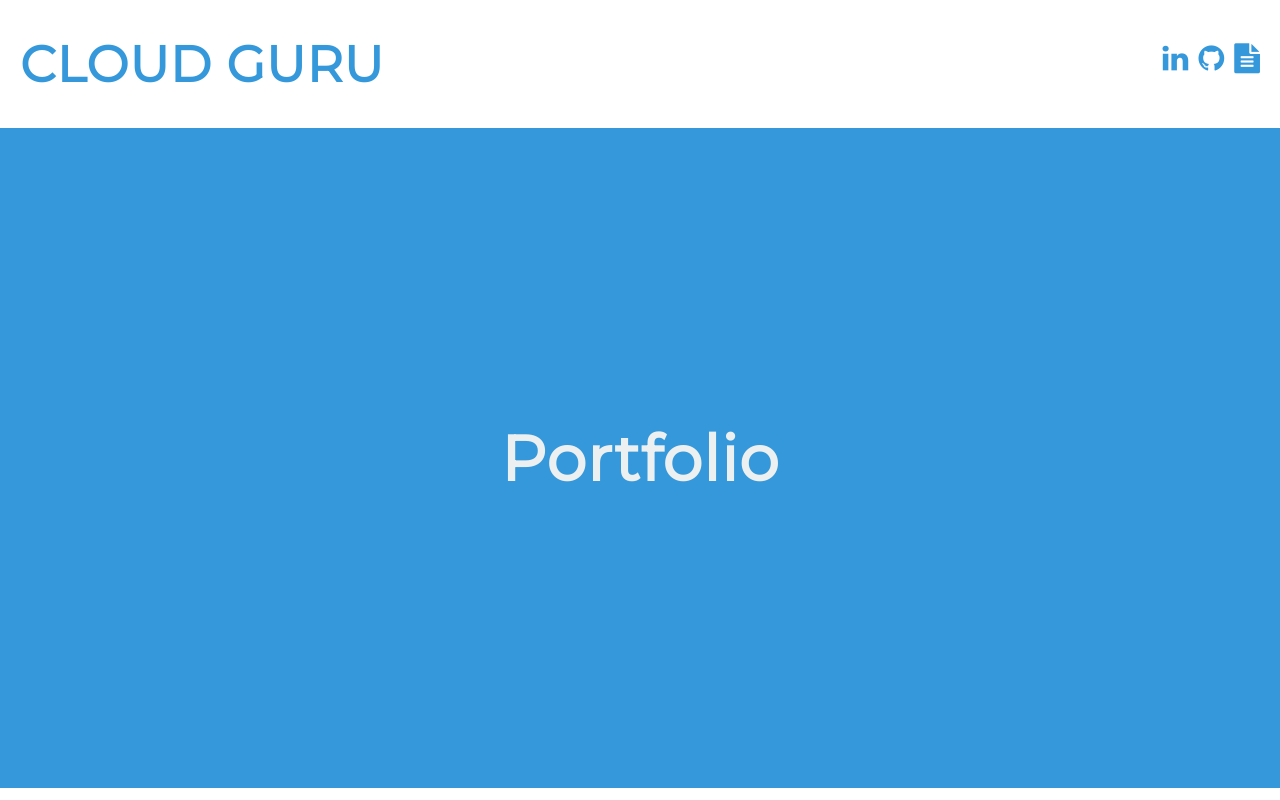
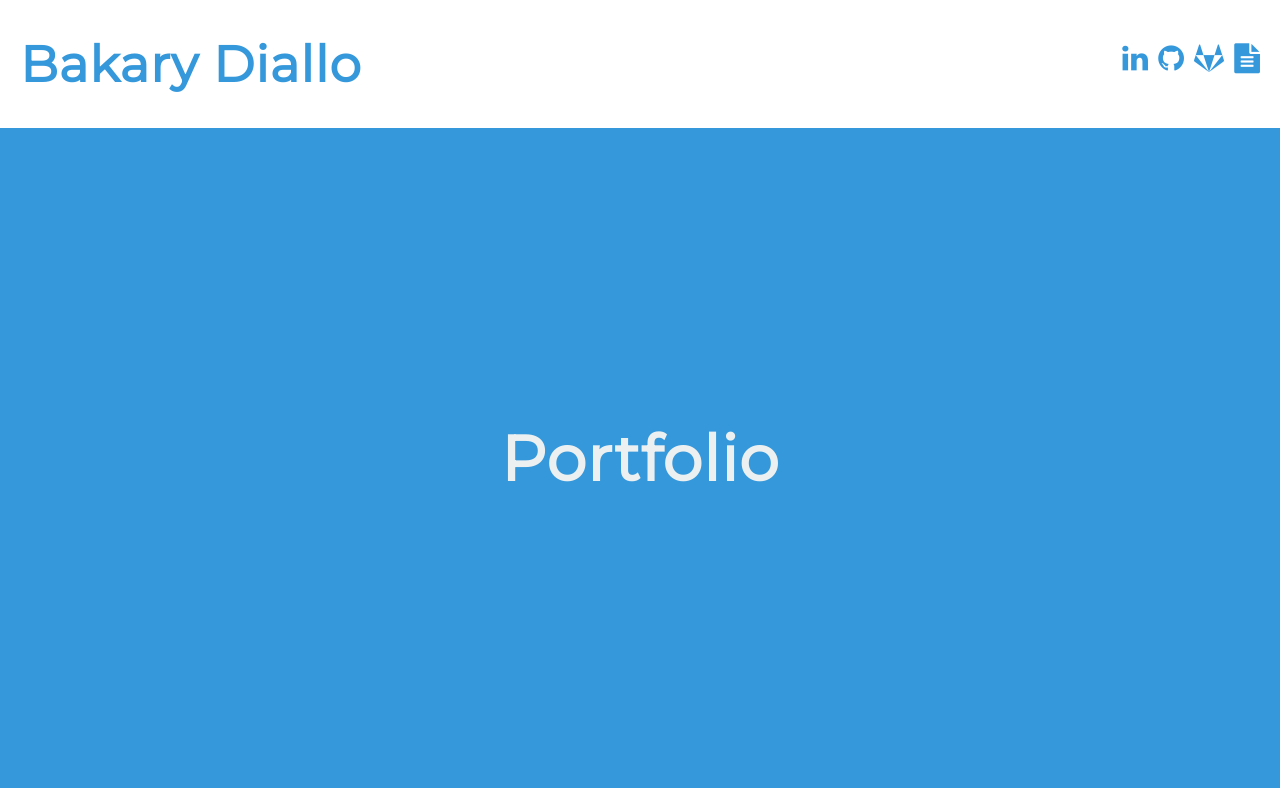
Before and after one commit to dialbak/my-portfolio, a plain HTML site: page index.html in a window 1280 px wide. Shown: the top 800 px of the page. Drawn offline with Linux system fonts and the light colour scheme.

Commit message:
add social network link

```diff
--- a/index.html
+++ b/index.html
@@ -2,7 +2,7 @@
 <html>
   <head>
     <meta charset="utf-8">
-    <title>A Portfolio In The Cloud</title>
+    <title>dialbak's : serverless_Portfolio</title>
     <link rel="stylesheet" href="styles/main.css"/>
 
     <link rel="stylesheet" href="https://maxcdn.bootstrapcdn.com/font-awesome/4.7.0/css/font-awesome.min.css"/>
@@ -15,7 +15,7 @@
     <main class="overflow--auto">
       <h1 class="color--skyBlue section__heading--largest">
         <!--Your name goes here -->
-        CLOUD GURU
+        Bakary Diallo
       </h1>
 
       <ul class="section--social">
@@ -28,7 +28,7 @@
           <a class="color--skyBlue social"
              title="LinkedIn Profile"
              target="_blank"
-             href="#">
+             href="https://www.linkedin.com/in/bakary-diallo-b15356183/">
             <i class="fa fa-linkedin"></i>
           </a>
         </li>
@@ -40,6 +40,16 @@
              target="_blank"
              href="#">
             <i class="fa fa-github"></i>
+          </a>
+        </li>
+
+        <!-- Link to GitHub profile -->
+        <li class="socialWrapper color--skyBlue">
+          <a class="social color--skyBlue"
+             title="GitLab Profile"
+             target="_blank"
+             href="https://gitlab.com/simplonGrenoble">
+            <i class="fa fa-gitlab"></i>
           </a>
         </li>
 
```
